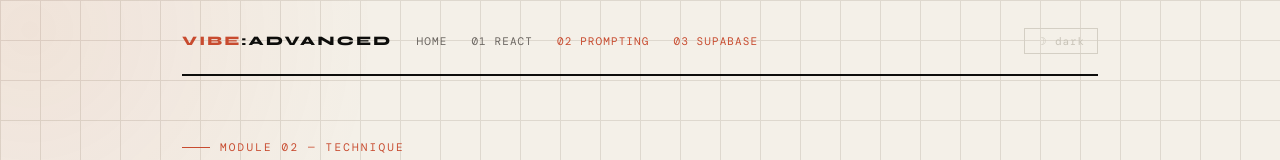
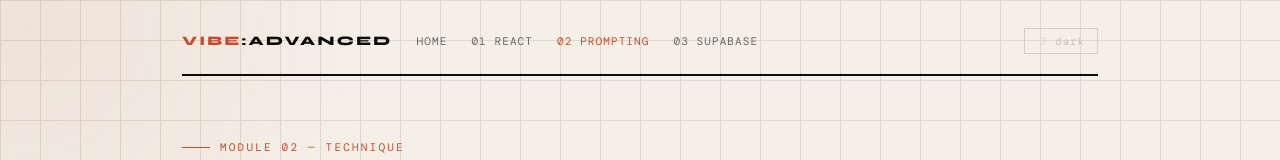
Before and after one commit to G915-prog/vibe-advanced, a React (Vite) app: page /module/2 in a window 1280 px wide. Shown: the top 160 px of the page. Built offline with nearby package versions, Linux system fonts and the light colour scheme; a web font is replaced by a local one.

Commit message:
fixing breadcrumbs and links

```diff
--- a/src/components/Header.jsx
+++ b/src/components/Header.jsx
@@ -18,7 +18,7 @@ export default function Header({ variant = 'home' }) {
           <NavLink to="/" end>Home</NavLink>
           <NavLink to="/module/1">01 React</NavLink>
           <NavLink to="/module/2">02 Prompting</NavLink>
-          <NavLink to="#">03 Supabase</NavLink>
+          <NavLink to="/module/3">03 Supabase</NavLink>
         </nav>
       )}
 
```
Also changed, not shown: 1 other file (tests, documents, lock files or other folders).
